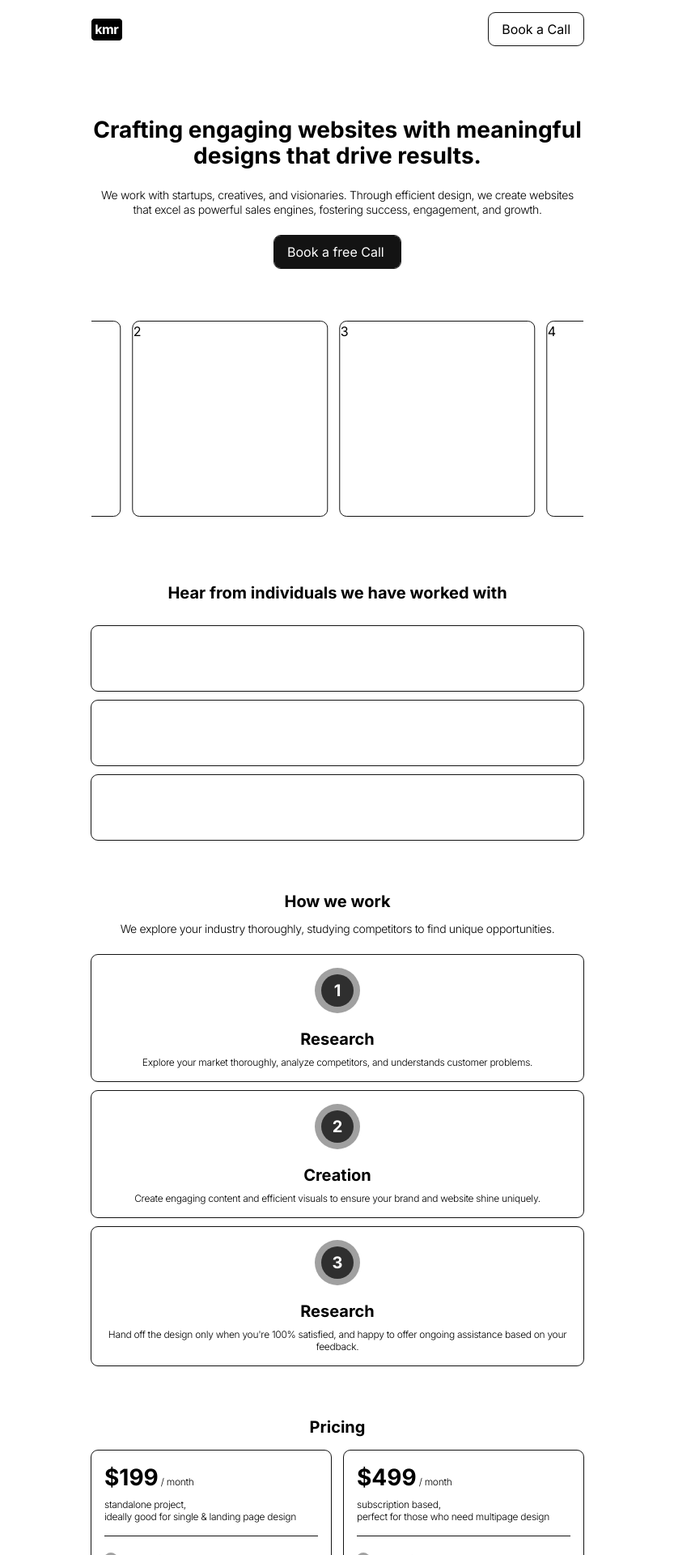
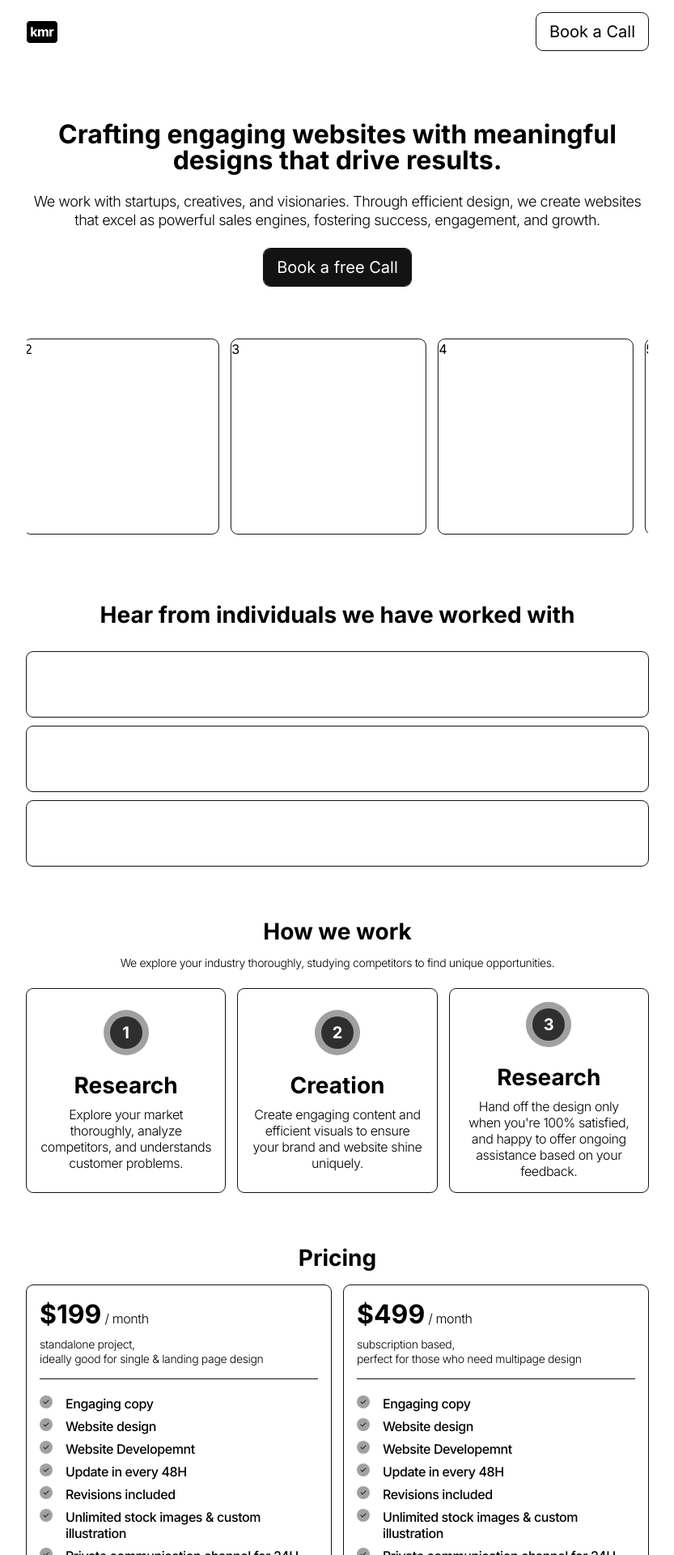
Before and after one commit to kmr-sahil/kmr-designs, a Next.js app: page / in a window 1280 px wide. Shown: the top 1920 px of the page at 81% size, without its empty margins (223-1056 px from the left). Built offline with nearby package versions, Linux system fonts and the light colour scheme.

Commit message:
responsive done

```diff
--- a/src/app/globals.css
+++ b/src/app/globals.css
@@ -13,14 +13,14 @@
 
 @layer components {
   .btn-primary {
-    @apply px-[1rem] py-[0.5rem] rounded-[8px] outline outline-[1px] outline-[#131313] text-center;
+    @apply px-[1rem] py-[0.5rem] rounded-[8px] outline outline-[1px] outline-[#131313] text-[1rem] md:text-[1.25rem] text-center;
   }
 
   .title-primary {
-    @apply text-[20px] font-bold text-center leading-tight;
+    @apply text-[20px] md:text-[28px] font-bold text-center leading-tight;
   }
 
   .title-sub {
-    @apply text-[12px] font-light tracking-tight leading-tight text-center;
+    @apply text-[12px] md:text-[1rem] font-light tracking-tight leading-tight text-center;
   }
 }
--- a/src/app/page.js
+++ b/src/app/page.js
@@ -13,17 +13,17 @@ function page() {
 
   return (
 
-    <div className='max-w-[40rem] mx-auto p-[1rem] flex flex-col gap-[4rem]'>
+    <div className='max-w-[40rem] md:max-w-[60rem] mx-auto p-[1rem] md:px-[6rem] flex flex-col gap-[4rem]'>
 
       <Navbar />
 
       <section className='mt-[1.5rem] flex flex-col justify-center items-center gap-[1.5rem]'>
 
-          <h1 className='text-[28px] font-bold leading-[2rem] text-center'>Crafting engaging websites with meaningful designs that drive results.</h1>
+          <h1 className='text-[28px] md:text-[32px] font-bold leading-[2rem] text-center'>Crafting engaging websites with meaningful designs that drive results.</h1>
 
-          <h3 className='text-[14px] font-light tracking-tight leading-tight text-center'>We work with startups, creatives, and visionaries. Through efficient design, we create websites that excel as powerful sales engines, fostering success, engagement, and growth.</h3>
+          <h3 className='text-[14px] md:text-[18px] font-light tracking-tight leading-tight text-center'>We work with startups, creatives, and visionaries. Through efficient design, we create websites that excel as powerful sales engines, fostering success, engagement, and growth.</h3>
 
-          <Link href={'facebook.com'} className='w-[156px] px-[1rem] py-[0.5rem] rounded-[8px] outline outline-[1px] outline-[#131313] bg-[#131313] text-white'>Book a free Call</Link>
+          <Link href={'facebook.com'} className=' px-[1rem] py-[0.5rem] rounded-[8px] outline outline-[1px] outline-[#131313] bg-[#131313] md:text-[1.25rem] text-white'>Book a free Call</Link>
 
       </section>
 
--- a/src/components/FAQs.jsx
+++ b/src/components/FAQs.jsx
@@ -39,7 +39,7 @@ function FAQs() {
         {faqsData.map((faq, index) => (
           <div key={index} className='flex flex-col gap-[0.5rem]' onClick={() => handleQuestionClick(index)}>
             <div className='flex justify-between items-center'>
-              <h3 className='w-[80%] title-sub text-[13px] font-medium text-start'>{faq.question}</h3>
+              <h3 className='w-[80%] title-sub font-medium text-start'>{faq.question}</h3>
               <div className={selectedQuestion === index ? 'rotate-180' : ''}><FaCaretDown /></div>
             </div>
             <p className={`title-sub text-start ${selectedQuestion === index ? '' : 'hidden'}`}>{faq.answer}</p>
--- a/src/components/Footer.jsx
+++ b/src/components/Footer.jsx
@@ -11,8 +11,8 @@ function Footer() {
     <div className='flex flex-col gap-[1rem]'>
 
       <div className='w-[100%] bg-[#131313] text-white p-[1rem] rounded-[8px] flex flex-col gap-[2rem]'>
-        <h1 className='title-primary text-start font-normal'>We assure you of the best and quickest service with us. Let’s make something great together</h1>
-        <Link href={'/'} className='btn-primary bg-white text-[#131313] text-[16px] font-medium'>Book a quick 15 min Call Now</Link>
+        <h1 className='title-primary text-start font-normal md:text-[24px]'>We assure you of the best and quickest service with us. Let’s make something great together</h1>
+        <Link href={'/'} className='btn-primary bg-white text-[#131313] font-medium'>Book a quick 15 min Call Now</Link>
       </div>
 
       <hr className='w-[100%] border-[#131313] my-[0.25rem]'></hr>
--- a/src/components/Pricing.jsx
+++ b/src/components/Pricing.jsx
@@ -15,11 +15,11 @@ function Pricing() {
 
             <div className='w-[100%] p-[1rem] rounded-[8px] outline outline-[1px] outline-[#131313] flex flex-col justify-center items-start gap-[0.5rem]'>
 
-                <h1 className='title-primary text-[28px]'>$199
+                <h1 className='title-primary text-[28px] md:text-[32px]'>$199
                     <span className='title-sub'> / month</span>
                 </h1>
 
-                <p className='title-sub text-start'>standalone project, <br></br>ideally good for single & landing page design</p>
+                <p className='title-sub text-start md:text-[14px]'>standalone project, <br></br>ideally good for single & landing page design</p>
 
                 <hr className='w-[100%] border-[#131313] mt-[0.5rem] mb-[0.75rem]'></hr>
 
@@ -39,11 +39,11 @@ function Pricing() {
 
             <div className='w-[100%] p-[1rem] rounded-[8px] outline outline-[1px] outline-[#131313] flex flex-col justify-center items-start gap-[0.5rem]'>
 
-                <h1 className='title-primary text-[28px]'>$499
+                <h1 className='title-primary text-[28px] md:text-[32px]'>$499
                     <span className='title-sub'> / month</span>
                 </h1>
 
-                <p className='title-sub text-start'>subscription based, <br></br>perfect for those who need multipage design</p>
+                <p className='title-sub text-start md:text-[14px]'>subscription based, <br></br>perfect for those who need multipage design</p>
 
                 <hr className='w-[100%] border-[#131313] mt-[0.5rem] mb-[0.75rem]'></hr>
 
--- a/src/components/Process.jsx
+++ b/src/components/Process.jsx
@@ -7,6 +7,9 @@ function Process() {
       <h2 className='title-primary'>How we work</h2>
 
       <h3 className='title-sub text-[14px] mb-[0.75rem] px-[1rem]'>We explore your industry thoroughly, studying competitors to find unique opportunities.</h3>
+
+      <div className='flex flex-col md:flex-row gap-[1rem]'>
+
 
       <div className='w-[100%] p-[1rem] rounded-[8px] outline outline-[1px] outline-[#131313] flex flex-col items-center justify-center gap-[0.5rem]'>
 
@@ -56,6 +59,8 @@ function Process() {
 
       </div>
 
+      </div>
+
 
     </div>
   )
--- a/src/components/Testimonials.jsx
+++ b/src/components/Testimonials.jsx
@@ -4,7 +4,7 @@ function Testimonials() {
   return (
     <div className='flex flex-col justify-center items-center gap-[0.75rem]'>
 
-        <h2 className='text-[20px] font-bold text-center leading-tight my-[1rem]'>Hear from individuals we have worked with</h2>
+        <h2 className='title-primary my-[1rem]'>Hear from individuals we have worked with</h2>
 
         <div className='flex-shrink-0 w-[100%] h-[5rem] rounded-[8px] outline outline-[1px] outline-[#131313]'>
 
```
